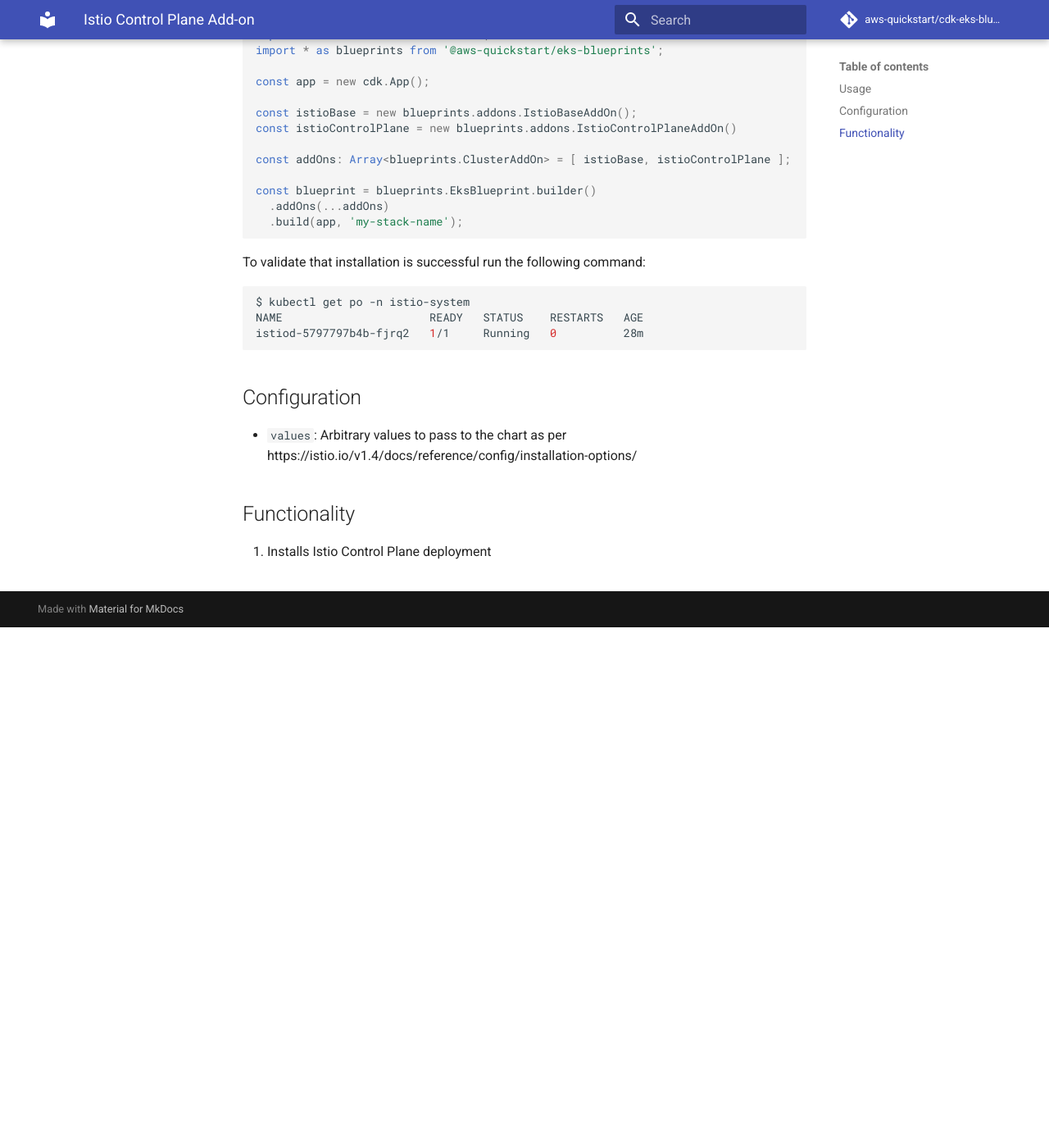
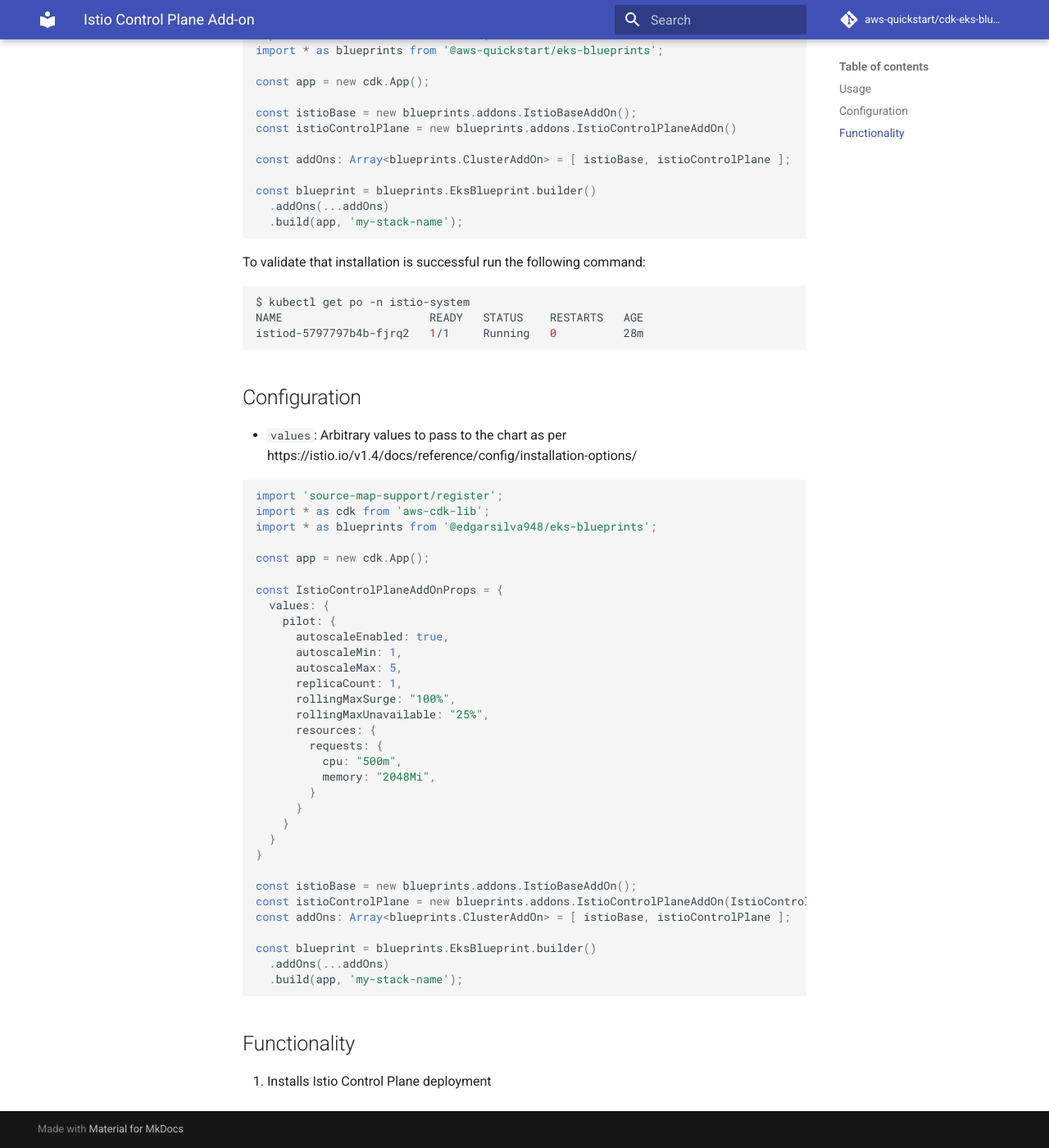
Before and after one commit to aws-quickstart/cdk-eks-blueprints, an MkDocs documentation site: the page built from docs/addons/istio-control-plane.md, in a window 1280 px wide and 1400 px high, scrolled down 635 px. Shown: the whole window at 82% size. Built offline with MkDocs 1.6.1 and Material for MkDocs 9.7.7, drawn with Linux system fonts in a browser that asks for light colours; comment, search, counter and statistics services are not loaded.

Commit message:
adding control plane config docs

````diff
--- a/docs/addons/istio-control-plane.md
+++ b/docs/addons/istio-control-plane.md
@@ -41,6 +41,42 @@
 
  - `values`: Arbitrary values to pass to the chart as per https://istio.io/v1.4/docs/reference/config/installation-options/
 
+```typescript
+import 'source-map-support/register';
+import * as cdk from 'aws-cdk-lib';
+import * as blueprints from '@edgarsilva948/eks-blueprints';
+
+const app = new cdk.App();
+
+const IstioControlPlaneAddOnProps = {
+  values: {
+    pilot: {
+      autoscaleEnabled: true,
+      autoscaleMin: 1,
+      autoscaleMax: 5,
+      replicaCount: 1,
+      rollingMaxSurge: "100%",
+      rollingMaxUnavailable: "25%",
+      resources: {
+        requests: {
+          cpu: "500m",
+          memory: "2048Mi",
+        }
+      }
+    }
+  }
+}
+
+const istioBase = new blueprints.addons.IstioBaseAddOn();
+const istioControlPlane = new blueprints.addons.IstioControlPlaneAddOn(IstioControlPlaneAddOnProps)
+const addOns: Array<blueprints.ClusterAddOn> = [ istioBase, istioControlPlane ];
+
+const blueprint = blueprints.EksBlueprint.builder()
+  .addOns(...addOns)
+  .build(app, 'my-stack-name');
+
+```
+
 ## Functionality
 
 1. Installs Istio Control Plane deployment
````
